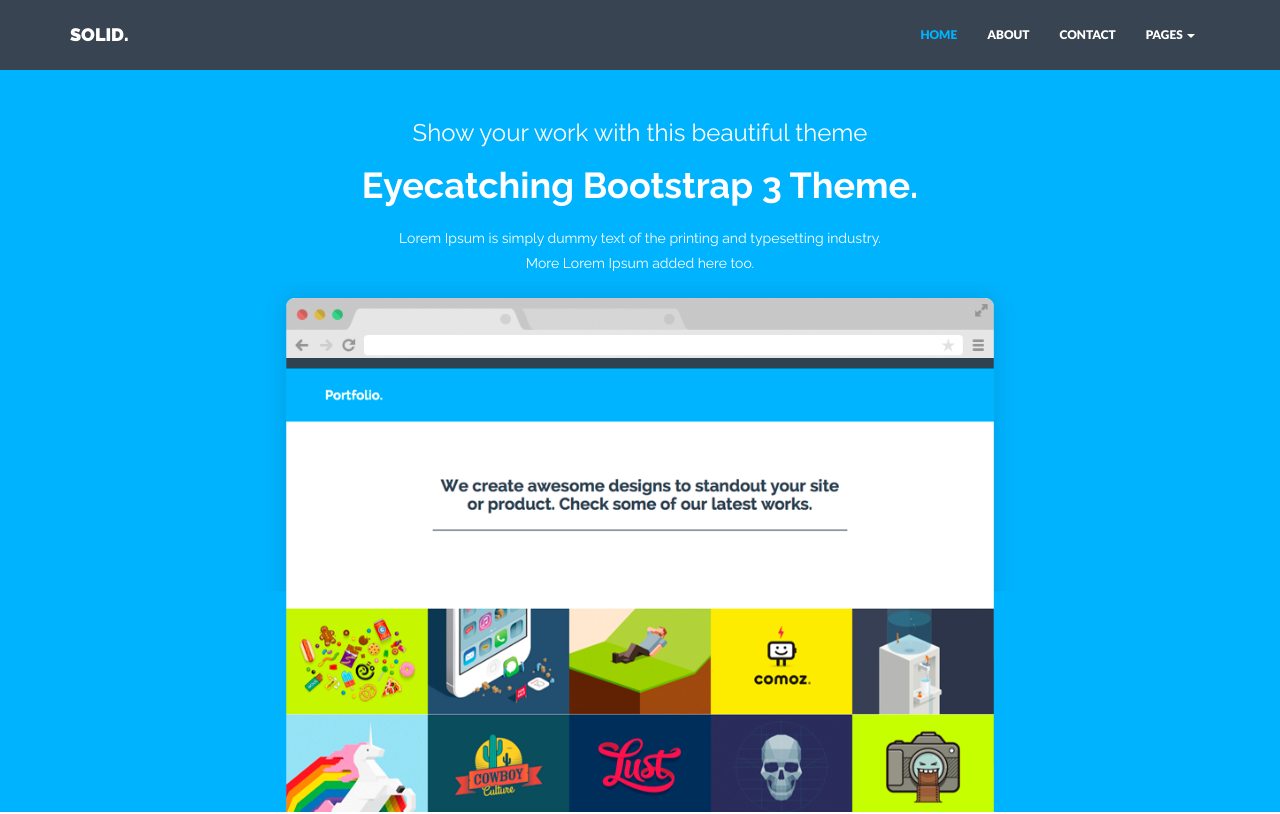
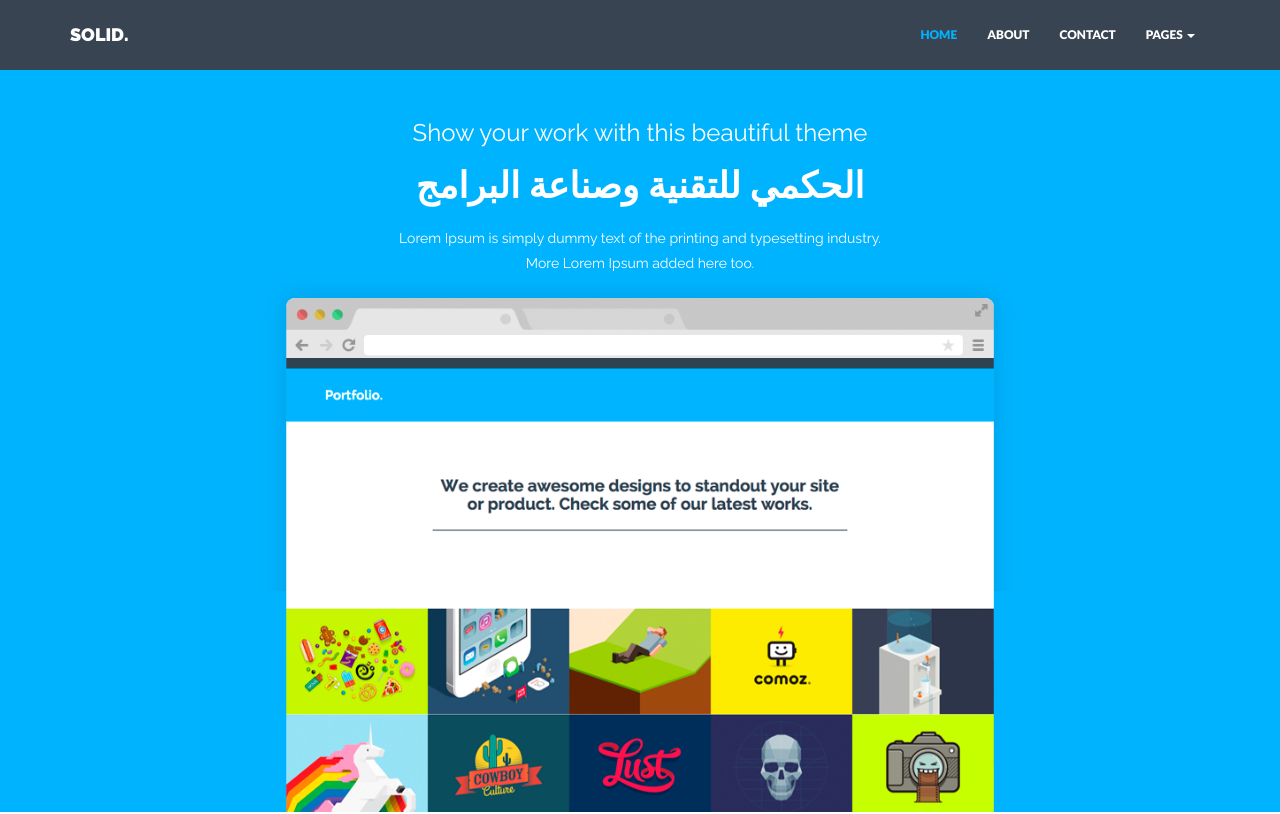
Before and after one commit to Abdullah8800/HotelSystem, a plain HTML site: page index.html in a window 1280 px wide. Shown: the top 814 px of the page. Drawn offline with nearby package versions, Linux system fonts and the light colour scheme.

Commit message:
hakkami for H1 name change

```diff
--- a/index.html
+++ b/index.html
@@ -71,7 +71,7 @@
 			<div class="row">
 				<div class="col-lg-8 col-lg-offset-2">
 					<h3>Show your work with this beautiful theme</h3>
-					<h1>Eyecatching Bootstrap 3 Theme.</h1>
+					<h1>الحكمي للتقنية وصناعة البرامج</h1>
 					<h5>Lorem Ipsum is simply dummy text of the printing and typesetting industry.</h5>
 					<h5>More Lorem Ipsum added here too.</h5>
 				</div>
```
